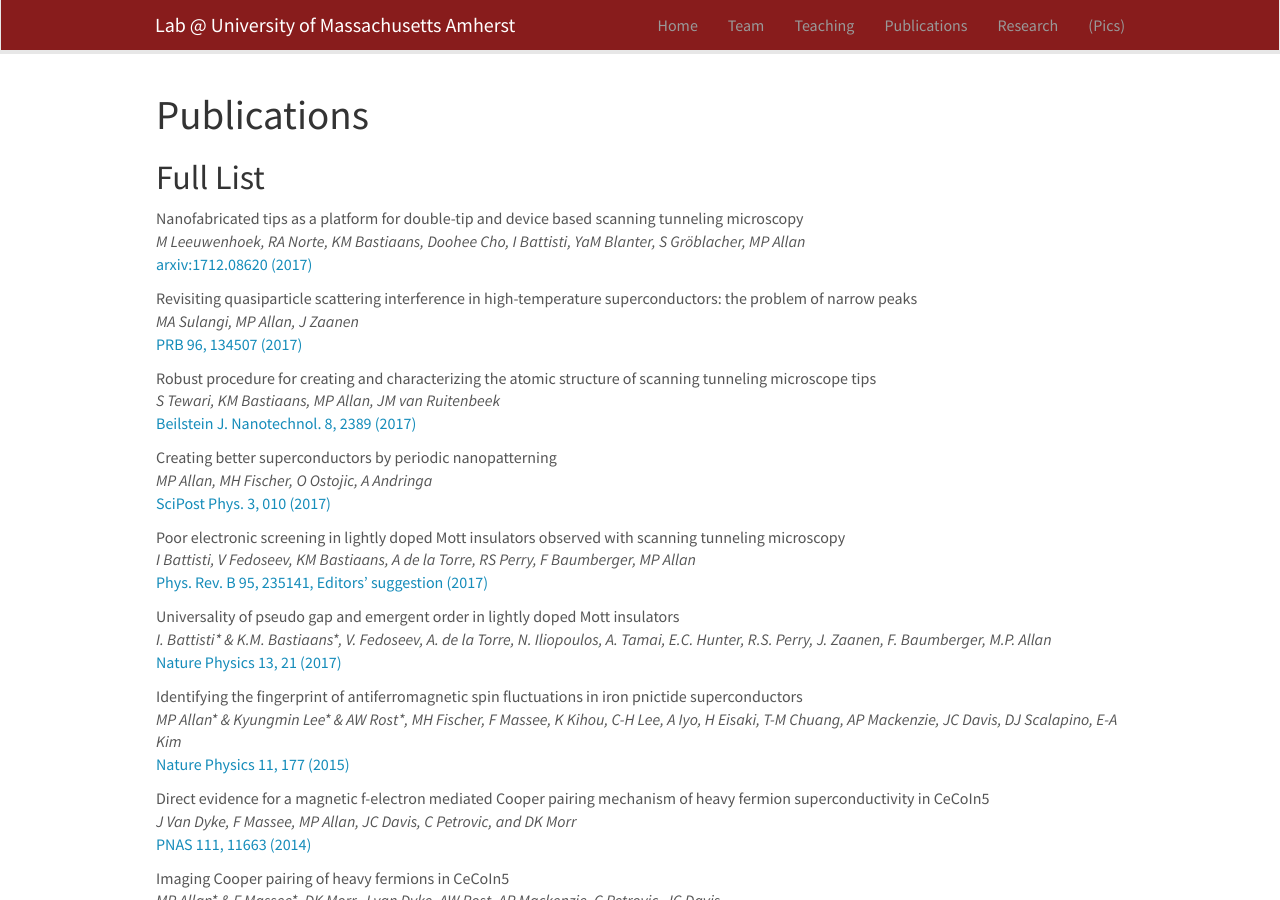
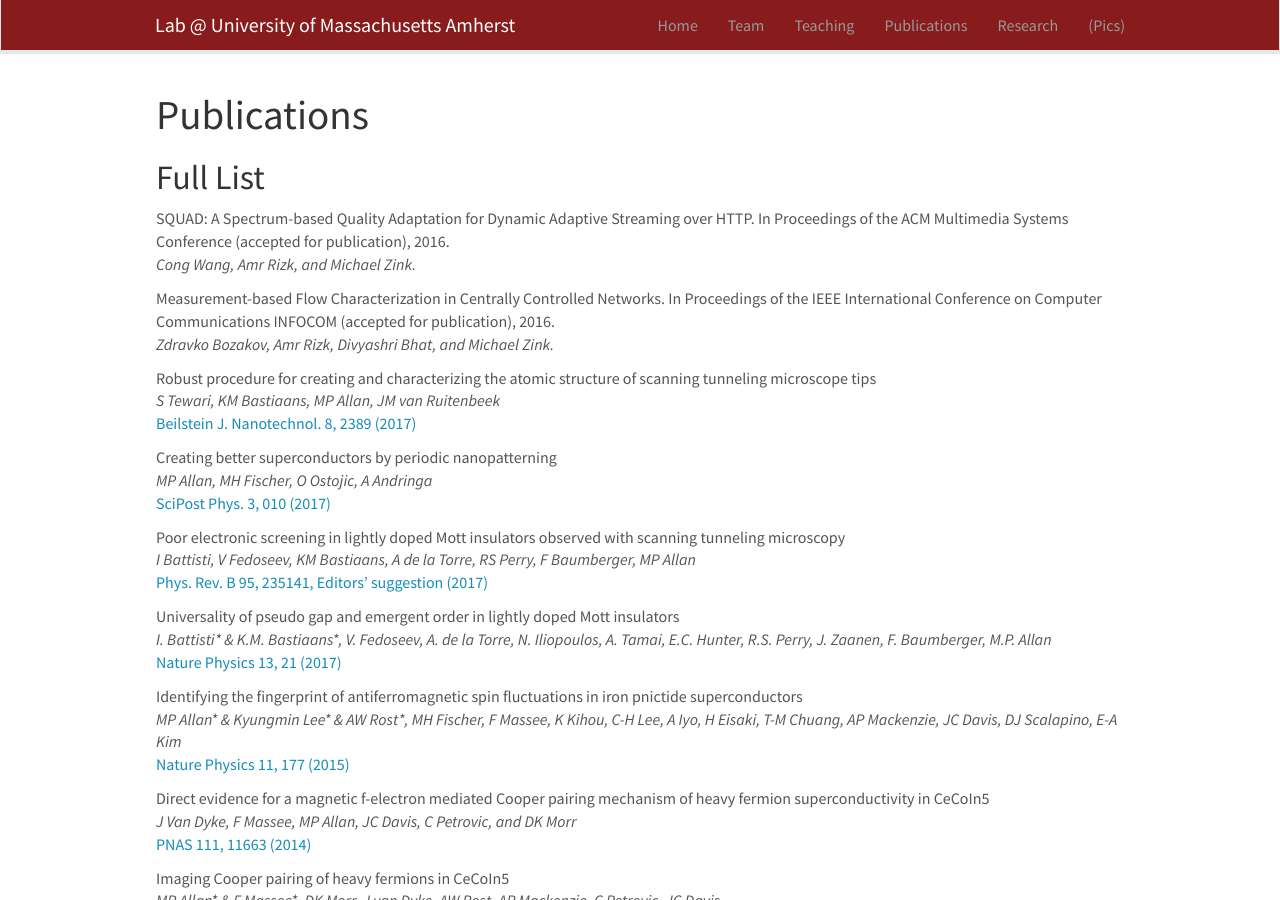
Before and after one commit to openmindedstoic/openmindedstoic.github.io, a Jekyll site: the page built from _pages/publications.md, in a window 1280 px wide and 900 px high. Built offline with Jekyll 4.4.1, drawn with Linux system fonts in a browser that asks for light colours; nearby versions of some CDN libraries.

Commit message:
Update two publications

```diff
--- a/_data/publist.yml
+++ b/_data/publist.yml
@@ -1,22 +1,8 @@
-- title: "Nanofabricated tips as a platform for double-tip and device based scanning tunneling microscopy"
-  image: SmartPub.png
-  description: We introduce a platform for bringing new, device-based functionality to STM, with the goal of utilizing decades of progress in device engineering for the field of scanning probe.
-  authors: M Leeuwenhoek,  RA Norte, KM Bastiaans, Doohee Cho, I Battisti, YaM Blanter, S Gröblacher, MP Allan
-  link:
-    url: https://arxiv.org/abs/1712.08620
-    display:  arxiv:1712.08620 (2017)
-  highlight: 1
-  news2:
+- title: "SQUAD: A Spectrum-based Quality Adaptation for Dynamic Adaptive Streaming over HTTP. In Proceedings of the ACM Multimedia Systems Conference (accepted for publication), 2016."
+  authors: Cong Wang, Amr Rizk, and Michael Zink.
 
-- title: "Revisiting quasiparticle scattering interference in high-temperature superconductors: the problem of narrow peaks"
-  image: dummy.png
-  description: ""
-  authors: MA Sulangi, MP Allan, J Zaanen
-  link:
-    url: https://journals.aps.org/prb/abstract/10.1103/PhysRevB.96.134507
-    display:  PRB 96, 134507 (2017)
-  highlight: 0
-  news2: Coverd in Superconductor Week, November 30, 2017 Vol. 31, No. 10
+- title: "Measurement-based Flow Characterization in Centrally Controlled Networks. In Proceedings of the IEEE International Conference on Computer Communications INFOCOM (accepted for publication), 2016."
+  authors: Zdravko Bozakov, Amr Rizk, Divyashri Bhat, and Michael Zink.
 
 - title: Robust procedure for creating and characterizing the atomic structure of scanning tunneling microscope tips
   image: dummy.png
```
